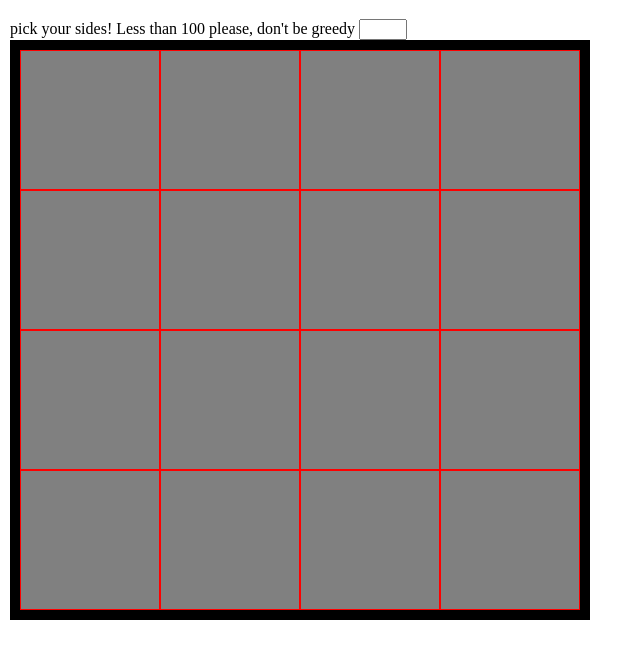
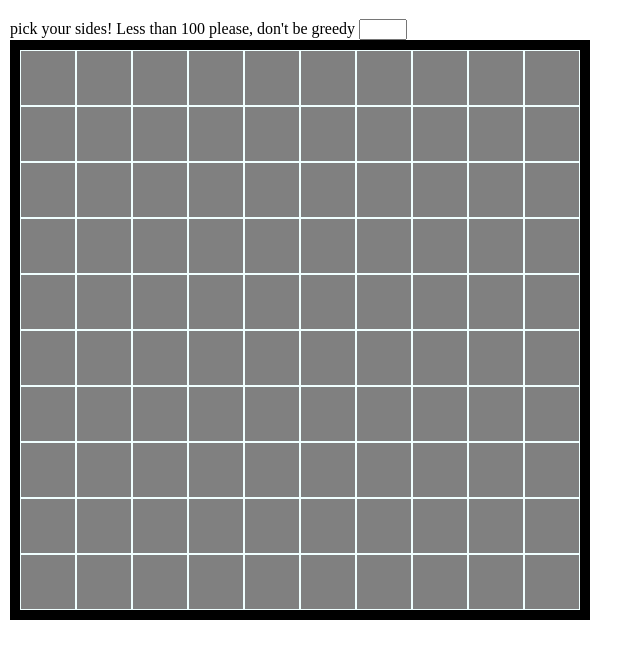
Before and after one commit to tehpez148/etch, a plain HTML site: page index.html in a window 1280 px wide. Shown: the part 61-720 px from the top of the page, without its empty margins (0-643 px from the left). Drawn offline with Linux system fonts and the light colour scheme.

Commit message:
tested grid, changing sides and number of divs manually

```diff
--- a/script.js
+++ b/script.js
@@ -3,7 +3,7 @@ const container = document.getElementById('grid');
 
 
 var x = document.querySelector('#grid');
-x.style.setProperty('--x','4');
+x.style.setProperty('--x','10');
 
 
 
@@ -18,4 +18,4 @@ for (let d=0; d < numDivs; d++){
 }
 }
 
-makeDivs(16);
+makeDivs((10*10));
--- a/style.css
+++ b/style.css
@@ -16,7 +16,7 @@ body{
 
 .cells{
     background-color: grey;
-    border: 0.5px solid red;
+    border: 0.5px solid azure;
     border-width: 1px;
     display: inline-block;
 }
```
